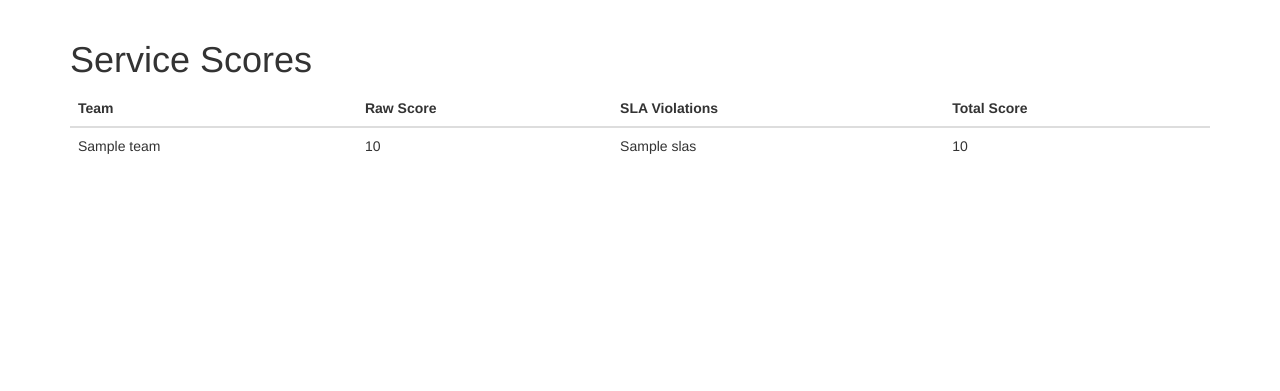
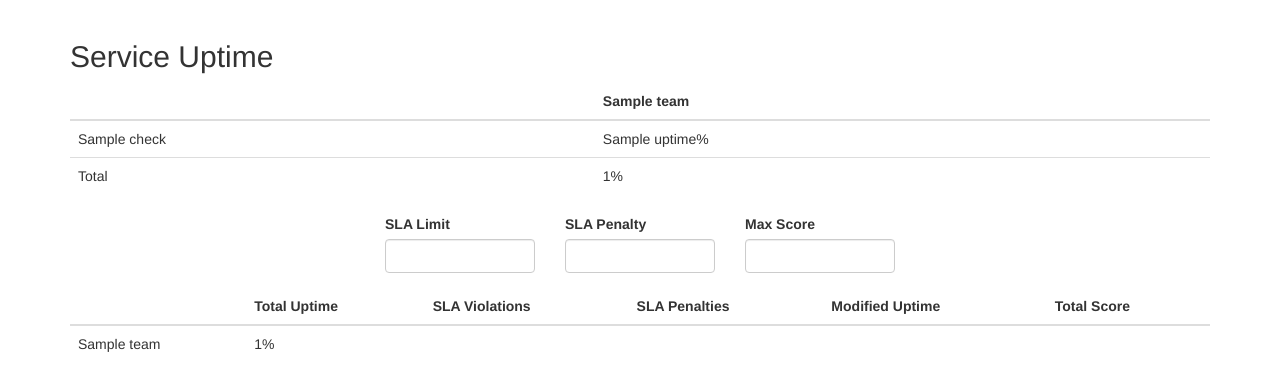
Before and after one commit to DSU-DefSec/ScoringEngine, a Flask app: template templates/scores.html in a window 1280 px wide. Shown: the part 51-442 px from the top of the page. Run offline with Flask 2, Linux system fonts and the light colour scheme; the template is opened without the code that fills it: most values are stand-ins (such as "Sample title", 1, 10 or a date in 2020); parts of the project's set-up code (start-up, migrations or seed data) failed here and were passed over.

Commit message:
New score page. Shows uptime for each team/check. Calculator for service score.

```diff
--- a/server.py
+++ b/server.py
@@ -48,14 +48,12 @@ def status():
 @admin_required
 def scores():
     teams = dm.teams
-    scores = {}
-    sla_limit = 0
-    sla_penalty = 0
-    max_score = 0
-    for team in teams:
-        scores[team.id] = score.calc_score(team.id, sla_limit,
-                                           sla_penalty, max_score)
-    return render_template('scores.html', teams=teams, scores=scores)
+    checks = dm.checks
+    team_ids = [t.id for t in teams]
+    check_ids = [c.id for c in checks]
+    results = score.get_results_list()
+    uptime = score.uptime(results)
+    return render_template('scores.html', teams=teams, checks=checks, uptime=uptime, results=results, team_ids=team_ids, check_ids=check_ids)
 
 @app.route('/credentials', methods=['GET'])
 @login_required
--- /dev/null
+++ b/static/js/score.js
@@ -0,0 +1,40 @@
+function sum(total, num) {
+    return total + num;
+}
+
+function calc_score(team_ids, check_ids) {
+    var sla_limit = document.getElementById('sla-limit').value;
+    var sla_penalty = document.getElementById('sla-penalty').value;
+    var max_score = document.getElementById('max-score').value;
+
+    for (tid of team_ids) {
+        var slas = 0;
+        var good = 0;
+        var total = 0;
+        for (cid of check_ids) {
+            results = document.getElementById('res-'+tid+'-'+cid).innerHTML;
+            results = JSON.parse(results);
+            var run = 0;
+            for (result of results) {
+                if (result) {
+                    run = 0;
+                } else {
+                    run += 1;
+                    if (run > sla_limit) {
+                        slas += 1;
+                    }
+                }
+            }
+            good += results.reduce(sum);
+            total += results.length;
+        }
+        var sla_penalties = slas*sla_penalty;
+        var modified_uptime = (good - sla_penalties) / total;
+        var total_score = modified_uptime * max_score;
+
+        document.getElementById(tid+'-sla-v').innerHTML = slas;
+        document.getElementById(tid+'-sla-p').innerHTML = sla_penalties;
+        document.getElementById(tid+'-mod-u').innerHTML = Math.round(modified_uptime*100*100)/100 + '%';
+        document.getElementById(tid+'-score-t').innerHTML = total_score;
+    }
+}
--- a/templates/scores.html
+++ b/templates/scores.html
@@ -2,31 +2,92 @@
 
 {% block scores %}active{% endblock %}
 
-{% block head %}<meta http-equiv="refresh" content="5">{% endblock %}
-
 {% block content %}
-<h1>Service Scores</h1>
+<h2>Service Uptime</h2>
 
 <table class="table">
     <thead>
         <tr>
-<th>Team</th>
-<th>Raw Score</th>
-<th>SLA Violations</th>
-<th>Total Score</th>
+            <th></th>
+            {% for t in teams %}
+            <th>{{ t.name }}</th>
+            {% endfor %}
         </tr>
     </thead>
+    <tbody>
+        {% for c in checks %}
+        <tr>
+            <td>{{ c.name }}</td>
+            {% for t in teams %}
+            <td>{{ uptime[t.id][c.id] }}%</td>
+            {% endfor %}
+        </tr>
+        {% endfor %}
+        <tr>
+            <td>Total</td>
+            {% for t in teams %}
+            <td>{{ uptime[t.id][0] }}%</td>
+            {% endfor %}
+        </tr>
+</table>
 
+<div class="col-sm-6 col-sm-offset-3">
+    <div class="form-group col-sm-4">
+        <label for="sla-limit">SLA Limit</label>
+        <input type="number" class="form-control" id="sla-limit" name="sla-limit" oninput="calc_score({{ team_ids }}, {{ check_ids }})"/>
+    </div>
+    <div class="form-group col-sm-4">
+        <label for="sla-penalty">SLA Penalty</label>
+        <input type="number" class="form-control" id="sla-penalty" name="sla-penalty" oninput="calc_score({{ team_ids }}, {{ check_ids }})"/>
+    </div>
+    <div class="form-group col-sm-4">
+        <label for="max-score">Max Score</label>
+        <input type="number" class="form-control" id="max-score" name="max-score" oninput="calc_score({{ team_ids }}, {{ check_ids }})"/>
+    </div>
+</div>
+
+<table class="table">
+    <thead>
+        <th></th>
+        <th>Total Uptime</th>
+        <th>SLA Violations</th>
+        <th>SLA Penalties</th>
+        <th>Modified Uptime</th>
+        <th>Total Score</th>
+    </thead>
     <tbody>
         {% for t in teams %}
         <tr>
             <td>{{ t.name }}</td>
-    <td>{{ scores[t.id]['raw_score'] }}</td>
-    <td>{{ scores[t.id]['slas'] }}</td>
-    <td>{{ scores[t.id]['score'] }}</td>
+            <td>{{ uptime[t.id][0] }}%</td>
+            <td id="{{ t.id }}-sla-v"></td>
+            <td id="{{ t.id }}-sla-p"></td>
+            <td id="{{ t.id }}-mod-u"></td>
+            <td id="{{ t.id }}-score-t"></td>
         </tr>
         {% endfor %}
     </tbody>
 </table>
 
+<table class="table" hidden="true">
+    <thead>
+        <th></th>
+        {% for t in teams %}
+        <th>{{ t.name }}</th>
+        {% endfor %}
+    </thead>
+    <tbody>
+        {% for c in checks %}
+        <tr>
+            <td>{{ c.name }}</td>
+            {% for t in teams %}
+            <td id="res-{{ t.id }}-{{ c.id }}">{{ results[t.id][c.id] }}</td>
+            {% endfor %}
+        </tr>
+        {% endfor %}
+    </tbody>
+</table>
+
+<script src="static/js/score.js"></script>
+
 {% endblock %}
```
Also changed, not shown: score.py (+37 -50 lines). Lines whose indentation alone changed are shown as unchanged.
